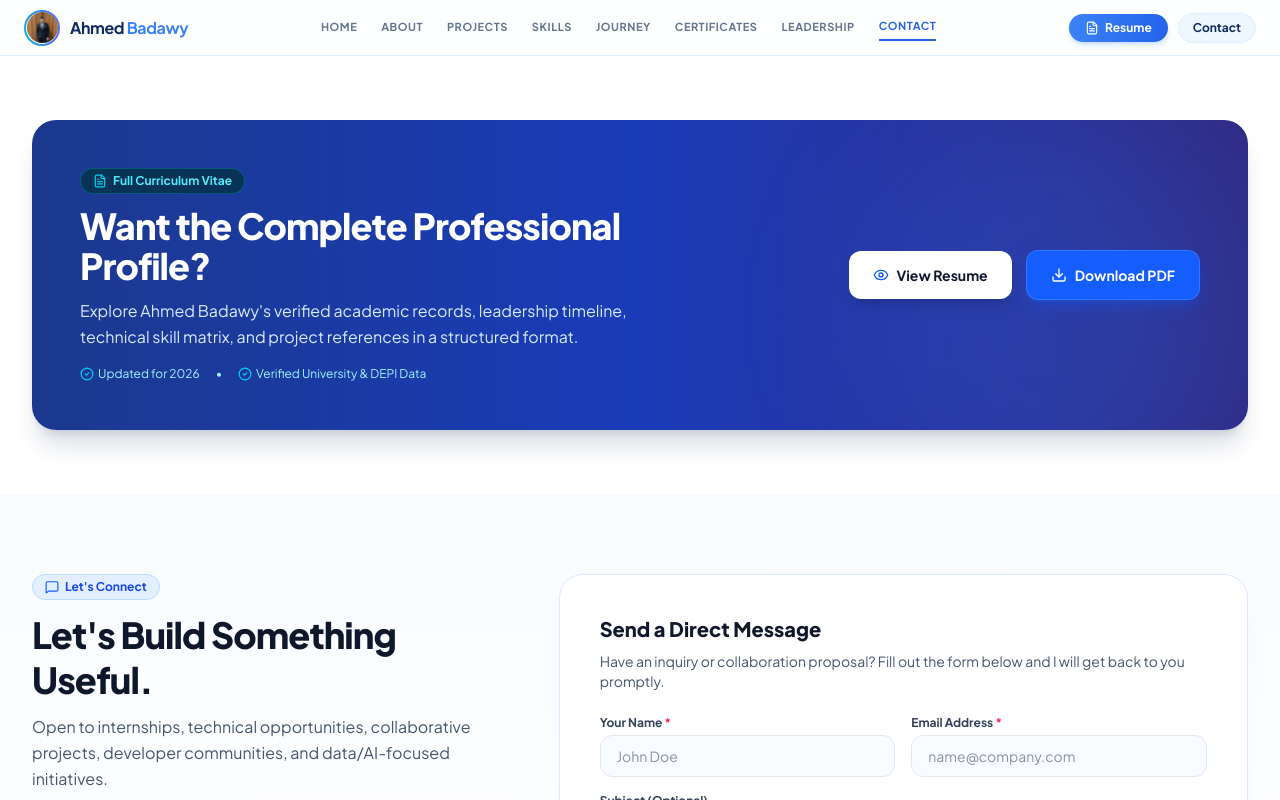
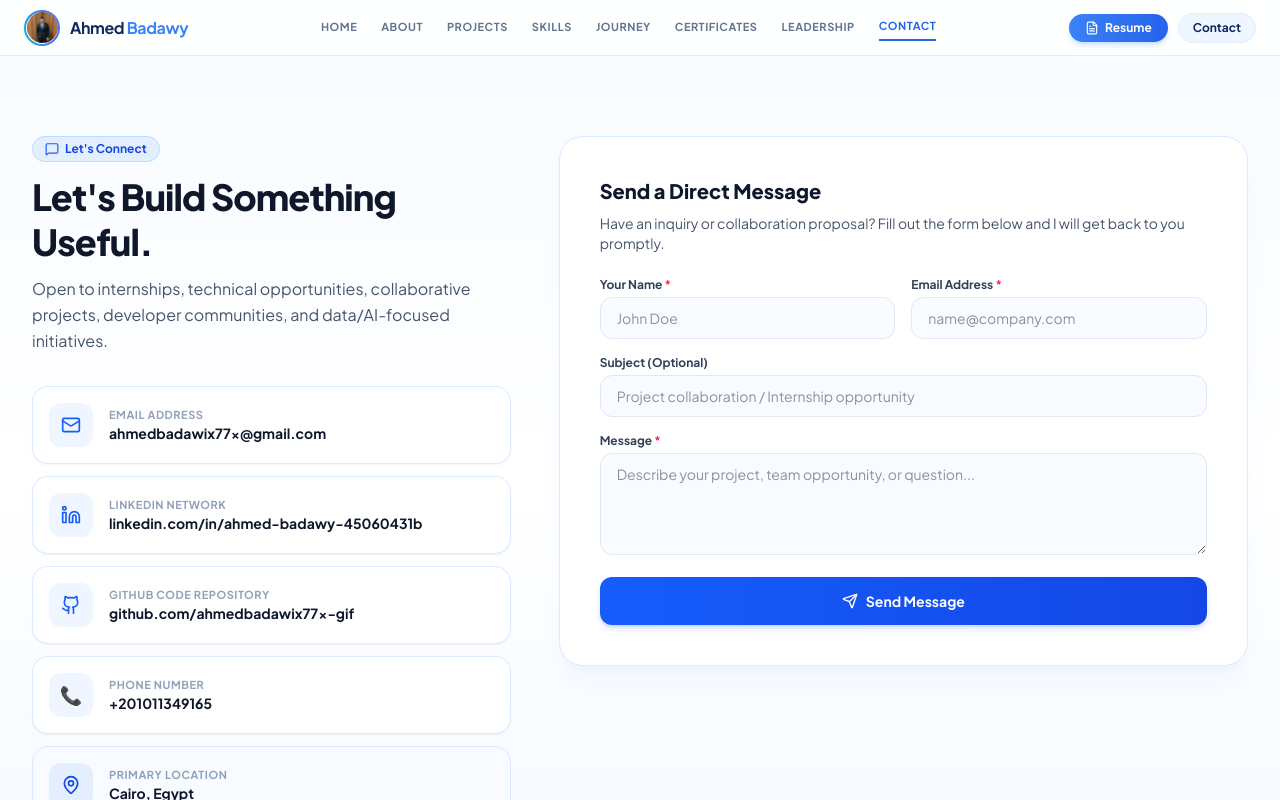
Before and after one commit to ahmedbadawix77x-gif/ahmed-badawy-portfolio, a React (Vite) app: page /contact in a window 1280 px wide. Shown: the top 800 px of the page. Built offline with nearby package versions, Linux system fonts and the light colour scheme.

Commit message:
chore: remove ResumeSection component

```diff
--- a/src/App.tsx
+++ b/src/App.tsx
@@ -39,7 +39,7 @@ function AppContent() {
           <Route path="/journey" element={<JourneyPage />} />
           <Route path="/certificates" element={<CertificatesPage />} />
           <Route path="/leadership" element={<LeadershipPage />} />
-          <Route path="/contact" element={<ContactPage onOpenResume={() => setIsResumeModalOpen(true)} />} />
+          <Route path="/contact" element={<ContactPage />} />
           {/* Fallback — go home */}
           <Route path="*" element={<HomePage onOpenResume={() => setIsResumeModalOpen(true)} />} />
         </Routes>
--- a/src/components/ResumeSection.tsx
+++ /dev/null
@@ -1,70 +0,0 @@
-import React from 'react';
-import { FileText, Download, Eye, ArrowUpRight, CheckCircle2 } from 'lucide-react';
-
-interface ResumeSectionProps {
-  onOpenResume: () => void;
-}
-
-export const ResumeSection: React.FC<ResumeSectionProps> = ({ onOpenResume }) => {
-  return (
-    <section id="resume" className="py-16 bg-white relative">
-      <div className="max-w-7xl mx-auto px-4 sm:px-6 lg:px-8">
-
-        <div className="p-8 sm:p-12 rounded-3xl bg-gradient-to-r from-blue-900 via-blue-800 to-indigo-900 text-white shadow-xl shadow-blue-950/15 flex flex-col md:flex-row md:items-center justify-between gap-8 relative overflow-hidden">
-
-          <div className="absolute top-0 right-0 w-96 h-96 bg-blue-500/15 rounded-full blur-3xl pointer-events-none"></div>
-
-          <div className="space-y-3 relative z-10 max-w-xl">
-            <div className="inline-flex items-center gap-1.5 px-3 py-1 rounded-full text-xs font-bold text-cyan-300 bg-cyan-950/80 border border-cyan-700/60">
-              <FileText className="w-3.5 h-3.5 text-cyan-400" />
-              <span>Full Curriculum Vitae</span>
-            </div>
-
-            <h2 className="text-3xl sm:text-4xl font-extrabold tracking-tight text-white">
-              Want the Complete Professional Profile?
-            </h2>
-
-            <p className="text-blue-100 text-sm sm:text-base leading-relaxed">
-              Explore Ahmed Badawy's verified academic records, leadership timeline, technical skill matrix, and project references in a structured format.
-            </p>
-
-            <div className="flex flex-wrap items-center gap-x-4 gap-y-1 text-xs text-cyan-200 pt-1">
-              <span className="flex items-center gap-1">
-                <CheckCircle2 className="w-3.5 h-3.5 text-cyan-400" />
-                Updated for 2026
-              </span>
-              <span>•</span>
-              <span className="flex items-center gap-1">
-                <CheckCircle2 className="w-3.5 h-3.5 text-cyan-400" />
-                Verified University & DEPI Data
-              </span>
-            </div>
-          </div>
-
-          <div className="flex flex-wrap sm:flex-nowrap items-center gap-3.5 relative z-10 shrink-0">
-            <button
-              id="resume-section-view-btn"
-              onClick={onOpenResume}
-              className="w-full sm:w-auto inline-flex items-center justify-center gap-2 px-6 py-3.5 rounded-xl font-bold text-sm text-slate-900 bg-white hover:bg-blue-50 shadow-lg transition-all active:scale-95"
-            >
-              <Eye className="w-4 h-4 text-blue-600" />
-              <span>View Resume</span>
-            </button>
-
-            <a
-              id="resume-section-download-btn"
-              href="/Ahmed_Badawy_CV.pdf"
-              download="Ahmed_Badawy_CV.pdf"
-              className="w-full sm:w-auto inline-flex items-center justify-center gap-2 px-6 py-3.5 rounded-xl font-bold text-sm text-white bg-blue-600 hover:bg-blue-500 border border-blue-400/40 shadow-lg shadow-blue-600/30 transition-all active:scale-95"
-            >
-              <Download className="w-4 h-4" />
-              <span>Download PDF</span>
-            </a>
-          </div>
-
-        </div>
-
-      </div>
-    </section>
-  );
-};
--- a/src/pages/ContactPage.tsx
+++ b/src/pages/ContactPage.tsx
@@ -1,15 +1,9 @@
 import React from 'react';
 import { Contact } from '../components/Contact';
-import { ResumeSection } from '../components/ResumeSection';
 
-interface ContactPageProps {
-  onOpenResume: () => void;
-}
-
-export const ContactPage: React.FC<ContactPageProps> = ({ onOpenResume }) => {
+export const ContactPage: React.FC = () => {
   return (
     <>
-      <ResumeSection onOpenResume={onOpenResume} />
       <Contact />
     </>
   );
```
